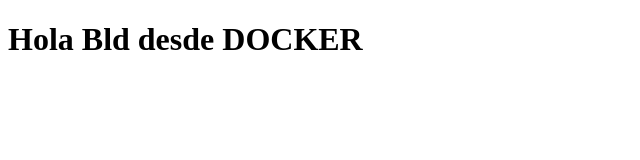
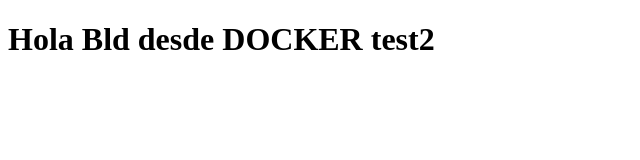
Before and after one commit to pipiyo/devops, a website: page public/index.html in a window 1280 px wide. Shown: the whole page, without its empty margins (0-640 px from the left). Drawn offline with Linux system fonts and the light colour scheme.

Commit message:
cambio html

```diff
--- a/public/index.html
+++ b/public/index.html
@@ -5,7 +5,7 @@
 </head>
 
 <body>
-	<div><h1>Hola Bld desde DOCKER</h1></div>
+	<div><h1>Hola Bld desde DOCKER test2</h1></div>
 </body>
 
 </html>
```
